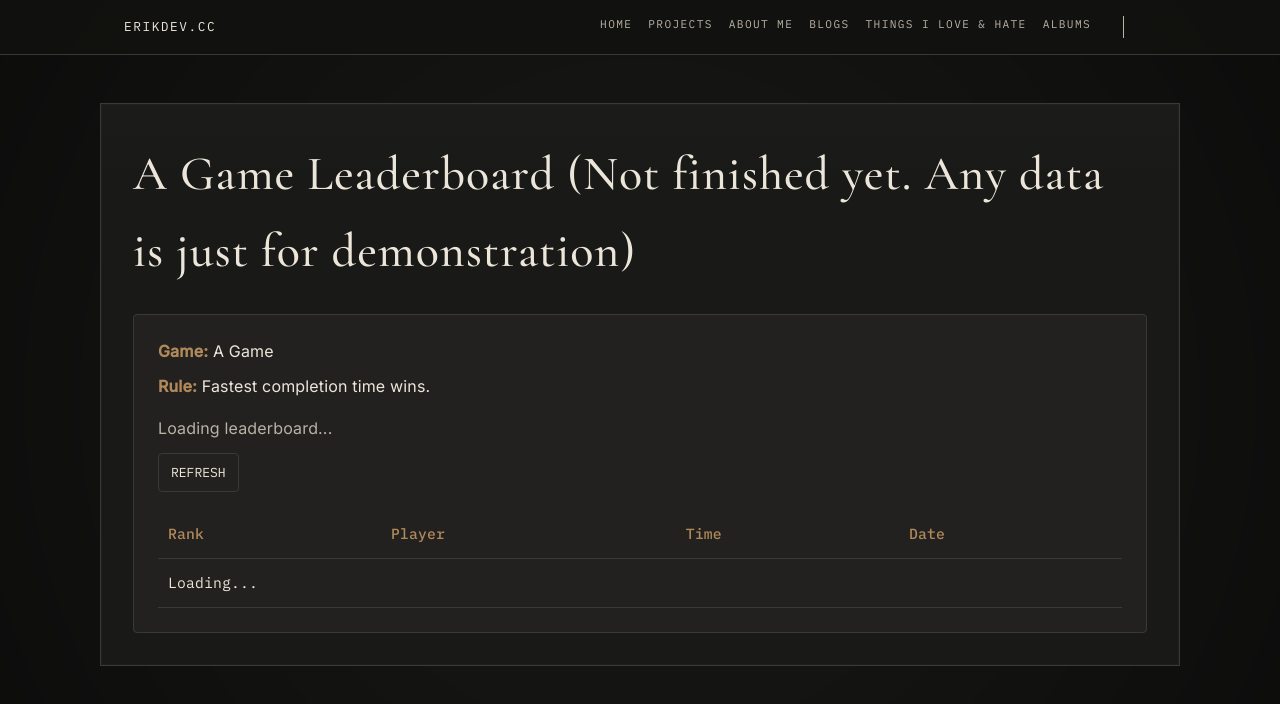
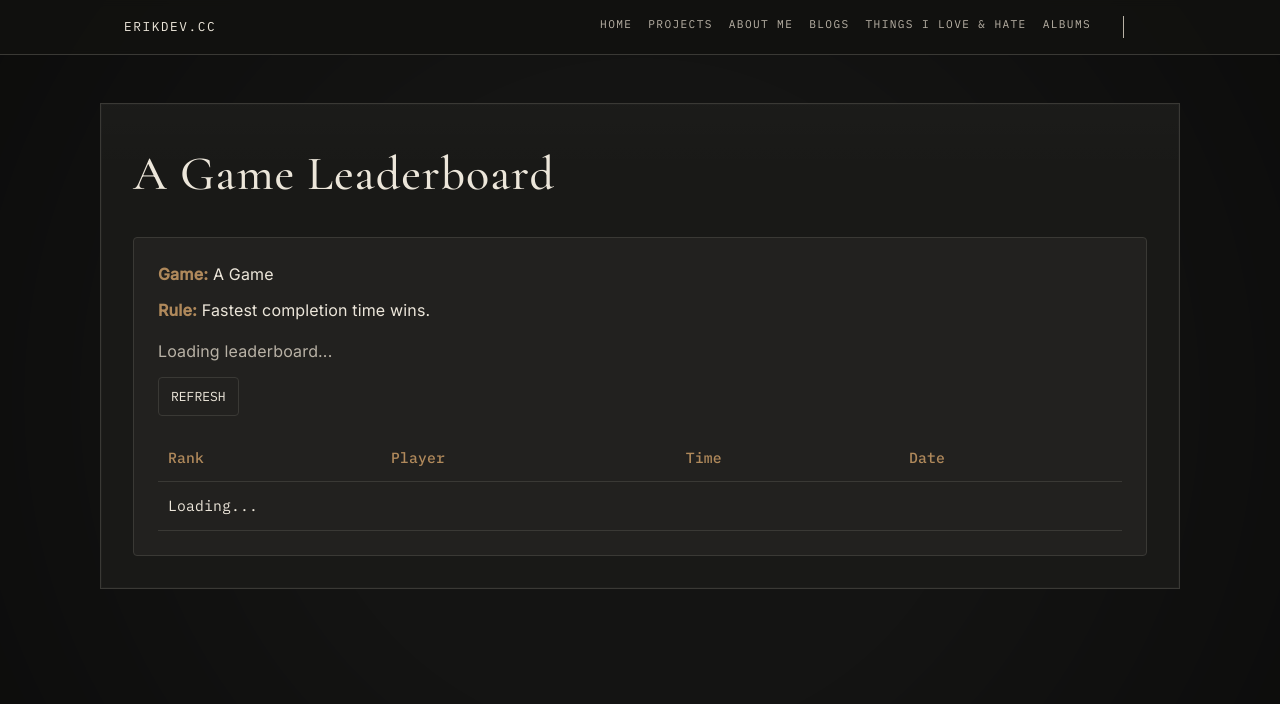
Before and after one commit to Erik0318/HomePage, a plain HTML site: page leaderboards.html in a window 1280 px wide. Drawn offline with nearby package versions, Linux system fonts and the light colour scheme; a script that the page names is missing.

Commit message:
leaderboard

```diff
--- a/leaderboards.html
+++ b/leaderboards.html
@@ -113,7 +113,7 @@
     </header>
 
     <main class="page-wrap">
-      <h1 class="page-title" id="page-title">A Game Leaderboard (Not finished yet. Any data is just for demonstration)</h1>
+      <h1 class="page-title" id="page-title">A Game Leaderboard</h1>
 
       <div class="card">
         <div class="row">
```
